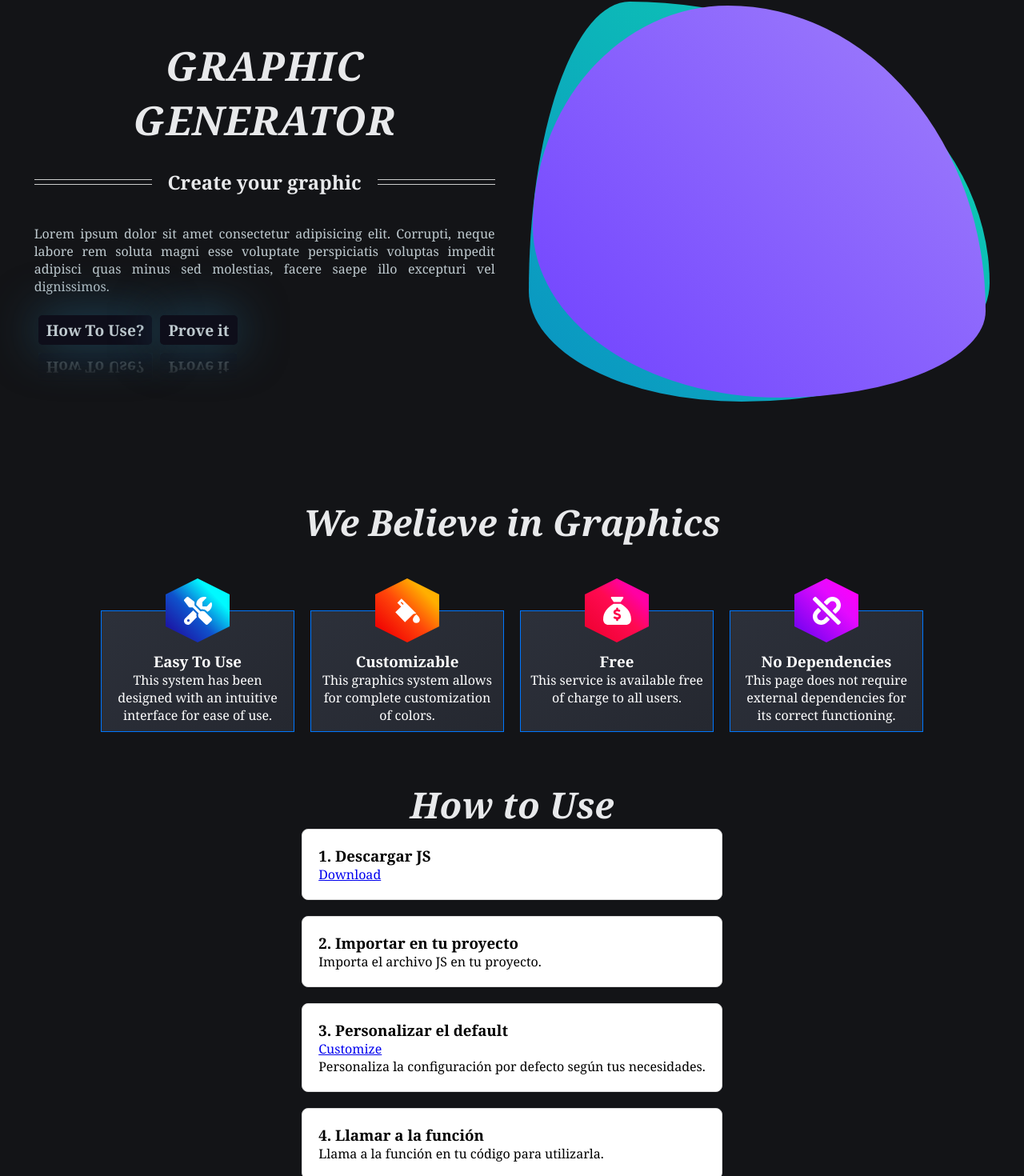
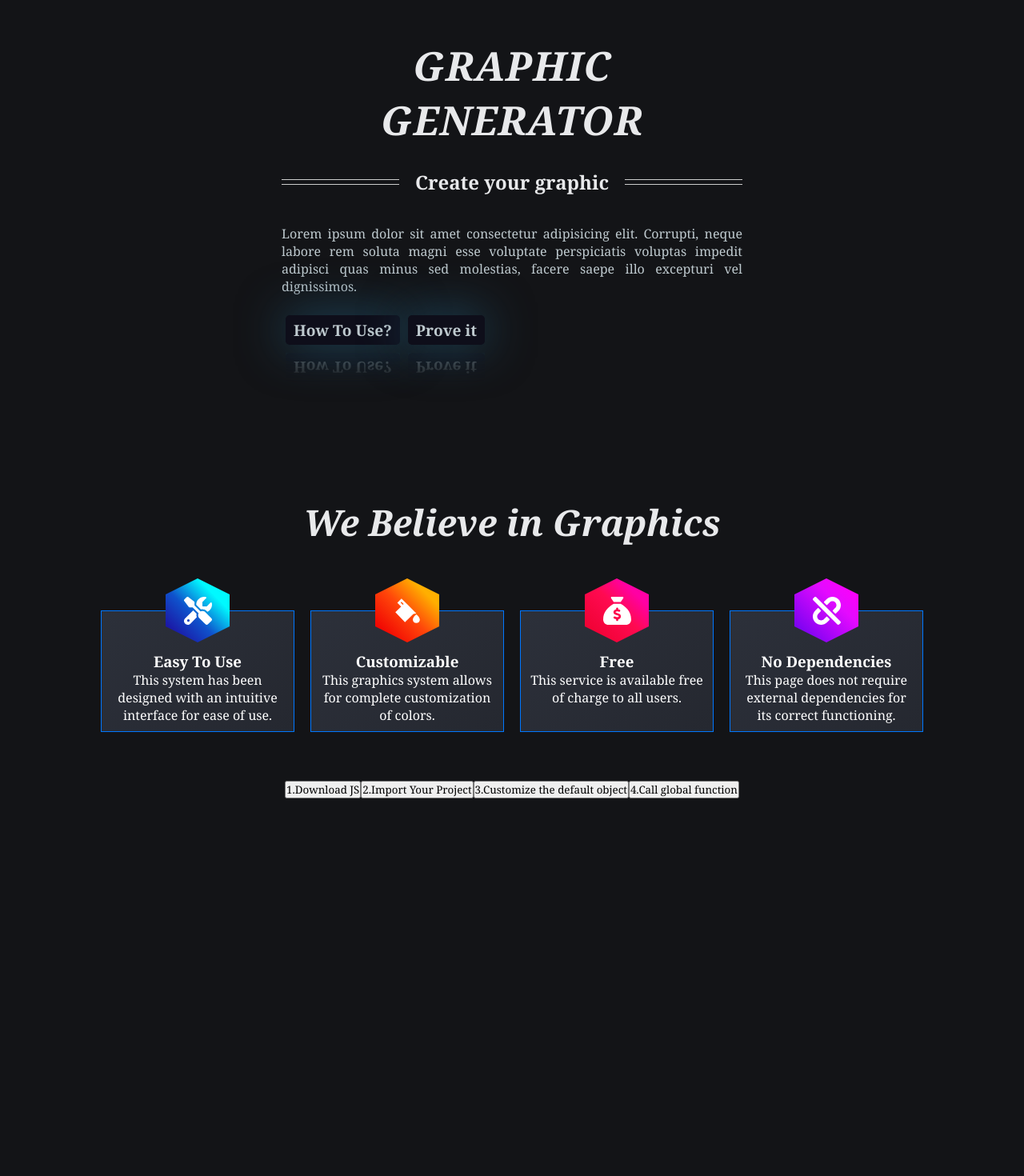
Before and after one commit to JuanmiBassa/graphGenerator, a React (Vite) app: page / in a window 1280 px wide. Shown: the part 178-1648 px from the top of the page at 80% size. After the commit the page ends 1176 px from the top, so only its background shows below. Built offline with nearby package versions, Linux system fonts and the light colour scheme.

Commit message:
howtouse

```diff
--- a/src/App.jsx
+++ b/src/App.jsx
@@ -5,8 +5,10 @@ import { IoColorFillSharp } from "react-icons/io5"
 import { FaScrewdriverWrench } from "react-icons/fa6"
 import { FaSackDollar } from "react-icons/fa6"
 import { FaUnlink } from "react-icons/fa"
+import { useState } from 'react'
 
 function App() {
+  const [activeSteps, setActiveSteps] = useState(1);
   const { t } = useTranslation();
 
   return (
@@ -19,13 +21,6 @@ function App() {
           <div className='buttons-section1'>
             <a href="#app-section3">How To Use?</a>
             <Link to="/graph-test">Prove it</Link>
-          </div>
-        </div>
-
-        <div>
-          <div id='burbuja1'>
-            <div id='burbuja2'>
-            </div>
           </div>
         </div>
       </section>
@@ -83,33 +78,21 @@ function App() {
         </div>
       </section>
 
-      <section id='app-section3'>
-        <div className='titulo'>
-          <h2>How to Use</h2>
+      <section>
+        <div>
+          <button onClick={() => setActiveSteps(1)}>1.Download JS</button>
+          <button onClick={() => setActiveSteps(2)}>2.Import Your Project</button>
+          <button onClick={() => setActiveSteps(3)}>3.Customize the default object</button>
+          <button onClick={() => setActiveSteps(4)}>4.Call global function</button>
         </div>
 
-
-        <div className='step'>
-          <h3>1. Descargar JS</h3>
-          <Link to="#">Download</Link>
+        <div>
+          {activeSteps == 1 && <div></div>}
+          {activeSteps == 2 && <div></div>}
+          {activeSteps == 3 && <div></div>}
+          {activeSteps == 4 && <div></div>}
         </div>
 
-        <div className='step'>
-          <h3>2. Importar en tu proyecto</h3>
-          <p>Importa el archivo JS en tu proyecto.</p>
-        </div>
-
-        <div className='step'>
-          <h3>3. Personalizar el default</h3>
-          <Link to="#">Customize</Link>
-          <p>Personaliza la configuración por defecto según tus necesidades.</p>
-        </div>
-
-
-        <div className='step'>
-          <h3>4. Llamar a la función</h3>
-          <p>Llama a la función en tu código para utilizarla.</p>
-        </div>
       </section>
 
     </>
--- a/src/styles/app.css
+++ b/src/styles/app.css
@@ -112,62 +112,6 @@ h2 {
     color: #090920;
 }
 
-#burbuja1 {
-    display: flex;
-    justify-content: center;
-    align-items: center;
-    height: 500px;
-    width: 100%;
-    border-radius: 65% 35% 73% 27% / 36% 34% 66% 64%;
-    background: linear-gradient(45deg, var(--prym-blue-color) 0%, var(--prym-cyan-color) 100%);
-    animation: animate 10s infinite ease-in-out;
-}
-
-#burbuja2 {
-    height: calc(100% - 10px);
-    width: calc(100% - 10px);
-    border-radius: 65% 35% 73% 27% / 36% 34% 66% 64%;
-    background: linear-gradient(45deg, var(--prym-purple-color) 0%, var(--prym-lightPurple-color) 100%);
-    animation: animate2 10s infinite ease-in-out;
-}
-
-@keyframes animate {
-    0% {
-        border-radius: 65% 35% 73% 27% / 36% 34% 66% 64%;
-
-    }
-
-    50% {
-        border-radius: 20% 80% 53% 47% / 74% 72% 28% 26%;
-
-    }
-
-    100% {
-        border-radius: 65% 35% 73% 27% / 36% 34% 66% 64%;
-    }
-
-}
-
-@keyframes animate2 {
-    0% {
-        border-radius: 27% 73% 75% 25% / 29% 26% 74% 71%;
-
-    }
-
-    33% {
-        border-radius: 67% 33% 66% 34% / 64% 83% 17% 36%;
-
-    }
-
-    66% {
-        border-radius: 39% 61% 42% 58% / 55% 77% 23% 45%;
-    }
-
-    100% {
-        border-radius: 27% 73% 75% 25% / 29% 26% 74% 71%;
-    }
-
-}
 
 #app-section2 {
     text-align: center;
@@ -239,12 +183,3 @@ h2 {
     font-size: 35px;
     color: white;
 }
-
-
-.step {
-    margin-bottom: 20px;
-    padding: 20px;
-    border: 1px solid #ddd;
-    border-radius: 8px;
-    background-color: #fff;
-}
```
